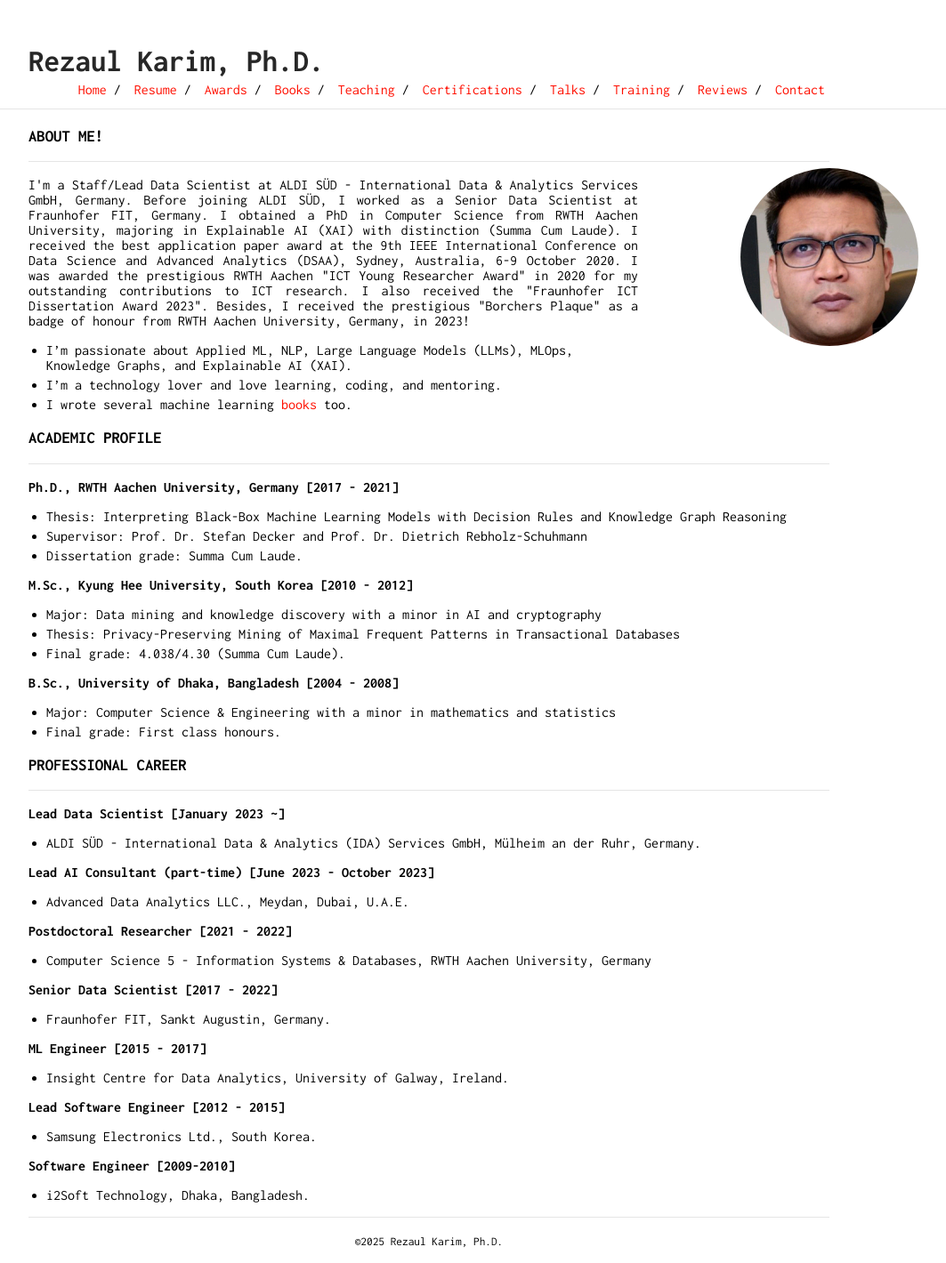
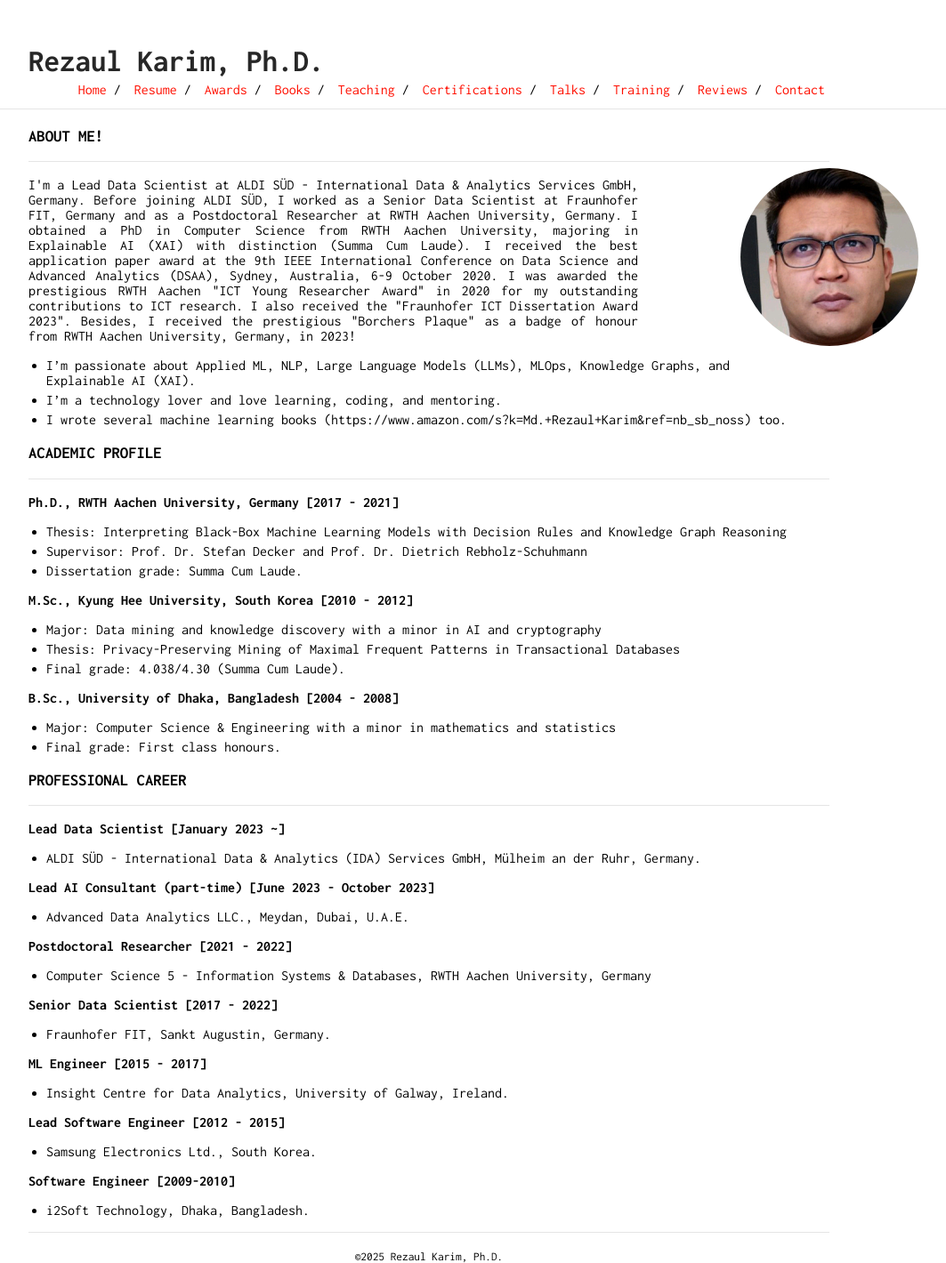
Before and after one commit to rezacsedu/rezacsedu.github.io, a Jekyll site: the page built from index.md, in a window 1280 px wide. Shown: the whole page at 89% size, without its empty margins (158-1221 px from the left). Built offline with Jekyll 4.4.1, drawn with Linux system fonts in a browser that asks for light colours; our own code applies the rules of GitHub Pages for plain Markdown files.

Commit message:
Update index.md

```diff
--- a/index.md
+++ b/index.md
@@ -2,11 +2,11 @@
 ___
 <img class="profile-picture" src="img/1664312512000.jpg" width="100">
 
-<p style='text-align: justify;'> I'm a Staff/Lead Data Scientist at ALDI SÜD - International Data & Analytics Services GmbH, Germany. Before joining ALDI SÜD, I worked as a Senior Data Scientist at Fraunhofer FIT, Germany. I obtained a PhD in Computer Science from RWTH Aachen University, majoring in Explainable AI (XAI) with distinction (Summa Cum Laude). I received the best application paper award at the 9th IEEE International Conference on Data Science and Advanced Analytics (DSAA), Sydney, Australia, 6-9 October 2020. I was awarded the prestigious RWTH Aachen "ICT Young Researcher Award" in 2020 for my outstanding contributions to ICT research. I also received the "Fraunhofer ICT Dissertation Award 2023". Besides, I received the prestigious "Borchers Plaque" as a badge of honour from RWTH Aachen University, Germany, in 2023! </p>
+<p style='text-align: justify;'> I'm a Lead Data Scientist at ALDI SÜD - International Data & Analytics Services GmbH, Germany. Before joining ALDI SÜD, I worked as a Senior Data Scientist at Fraunhofer FIT, Germany and as a Postdoctoral Researcher at RWTH Aachen University, Germany. I obtained a PhD in Computer Science from RWTH Aachen University, majoring in Explainable AI (XAI) with distinction (Summa Cum Laude). I received the best application paper award at the 9th IEEE International Conference on Data Science and Advanced Analytics (DSAA), Sydney, Australia, 6-9 October 2020. I was awarded the prestigious RWTH Aachen "ICT Young Researcher Award" in 2020 for my outstanding contributions to ICT research. I also received the "Fraunhofer ICT Dissertation Award 2023". Besides, I received the prestigious "Borchers Plaque" as a badge of honour from RWTH Aachen University, Germany, in 2023! </p>
 
 - I'm passionate about Applied ML, NLP, Large Language Models (LLMs), MLOps, Knowledge Graphs, and Explainable AI (XAI).
 - I'm a technology lover and love learning, coding, and mentoring.
-- I wrote several machine learning [books](https://www.amazon.com/s?k=Md.+Rezaul+Karim&ref=nb_sb_noss) too.
+- I wrote several machine learning books (https://www.amazon.com/s?k=Md.+Rezaul+Karim&ref=nb_sb_noss) too.
 
 ### ACADEMIC PROFILE
 ___
```
